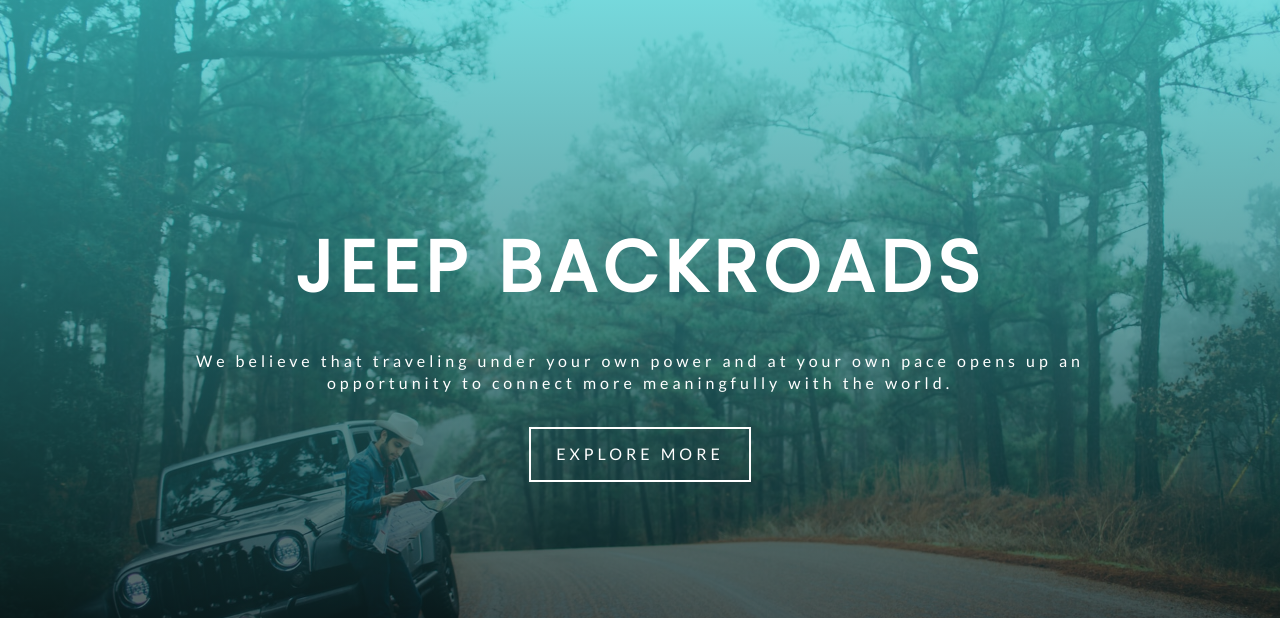
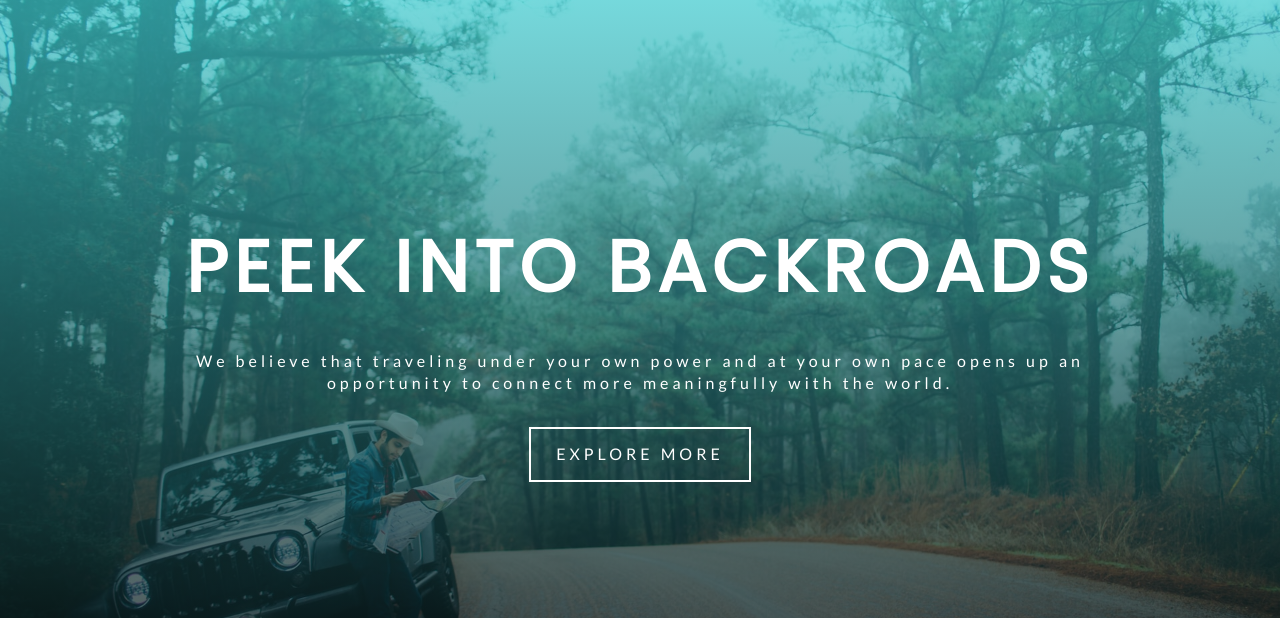
Before and after one commit to la-ki/travel-gatsby, a Gatsby site: page / in a window 1280 px wide. Shown: the part 180-798 px from the top of the page. Built offline with nearby package versions, Linux system fonts and the light colour scheme; Gatsby itself is replaced by a stand-in of ours.

Commit message:
Added title to banner

```diff
--- a/src/pages/index.js
+++ b/src/pages/index.js
@@ -10,7 +10,7 @@
     <Layout>
       <Hero>
         <Banner
-          title="jeep backroads"
+          title="peek into backroads"
           info="We believe that traveling under your own power and at your own pace opens up an opportunity to connect more meaningfully with the world."
         >
         <Link to="/tours" className="btn-white">explore more</Link>
```
